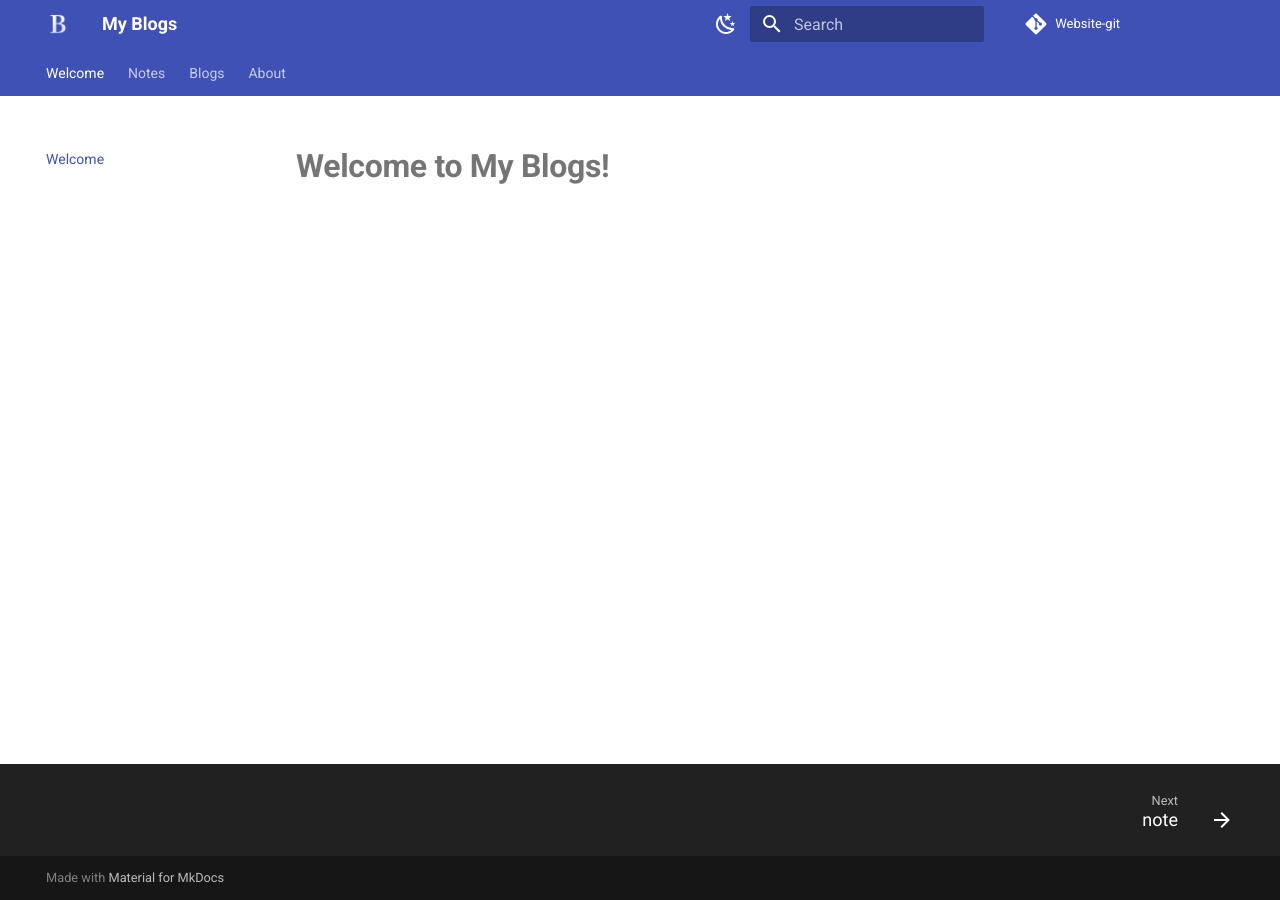
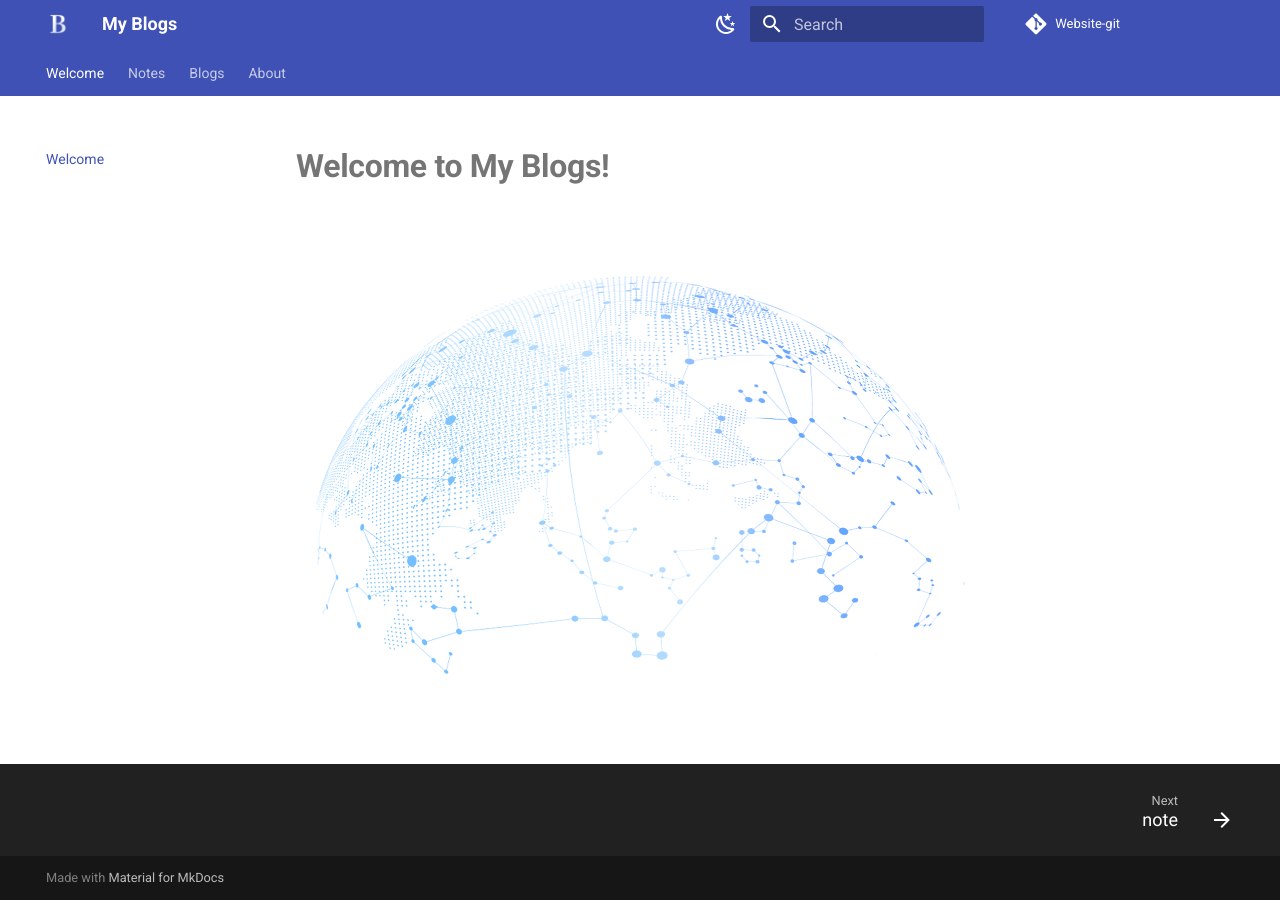
Before and after one commit to NEWWORLDCCX/myblogs, an MkDocs documentation site: the page built from docs/index.md, in a window 1280 px wide. Built offline with MkDocs 1.6.1 and Material for MkDocs 9.7.7, drawn with Linux system fonts in a browser that asks for light colours; some web fonts are replaced; comment, search, counter and statistics services are not loaded.

Commit message:
[ADD] add index background

```diff
--- a/docs/index.md
+++ b/docs/index.md
@@ -1 +1,7 @@
 # Welcome to My Blogs!
+
+<div>
+    <center>
+        <img src = "./images/background.png">
+    </center>
+</div>
```
Also changed, not shown: docs/images/background.png (added).
